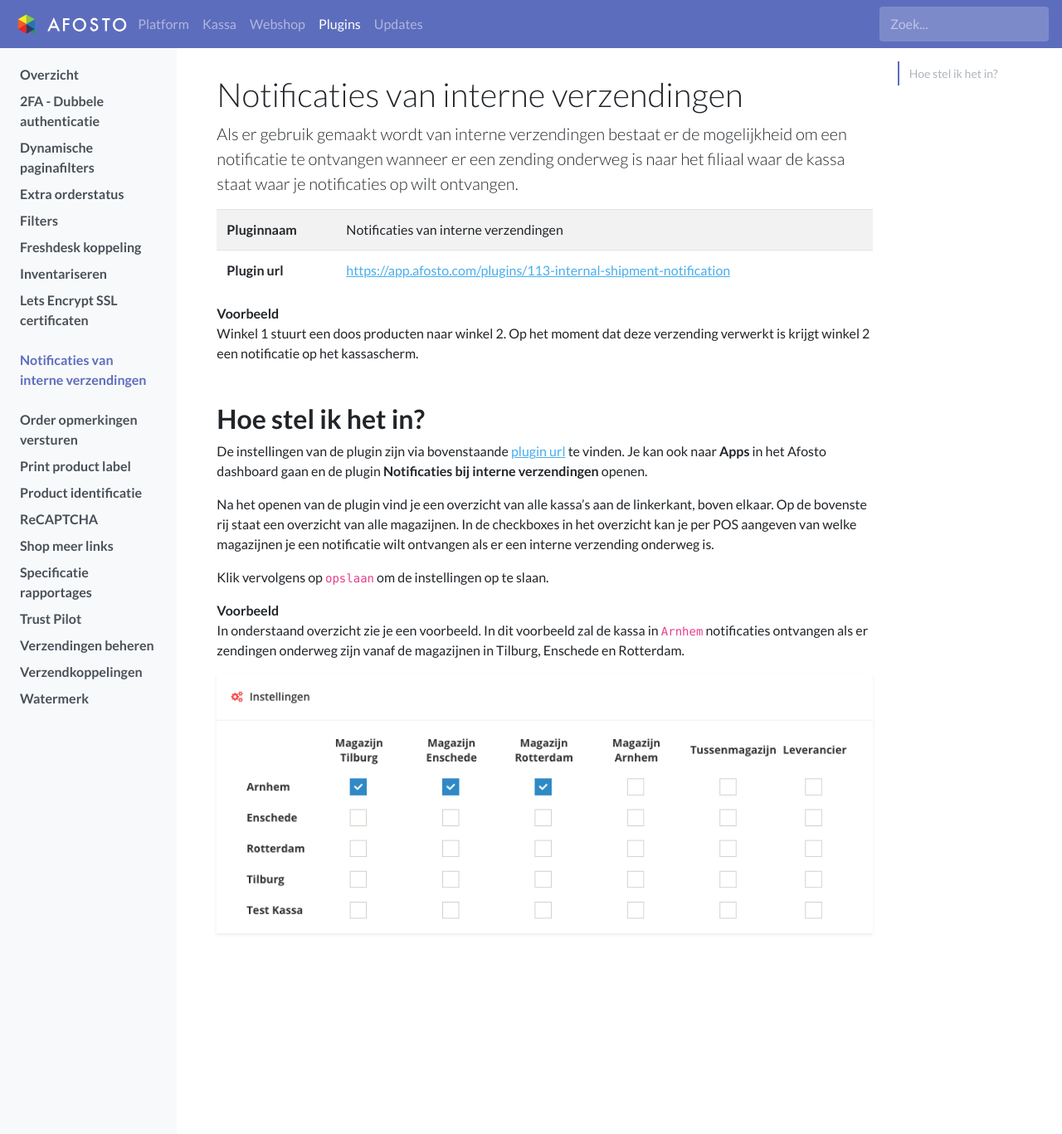
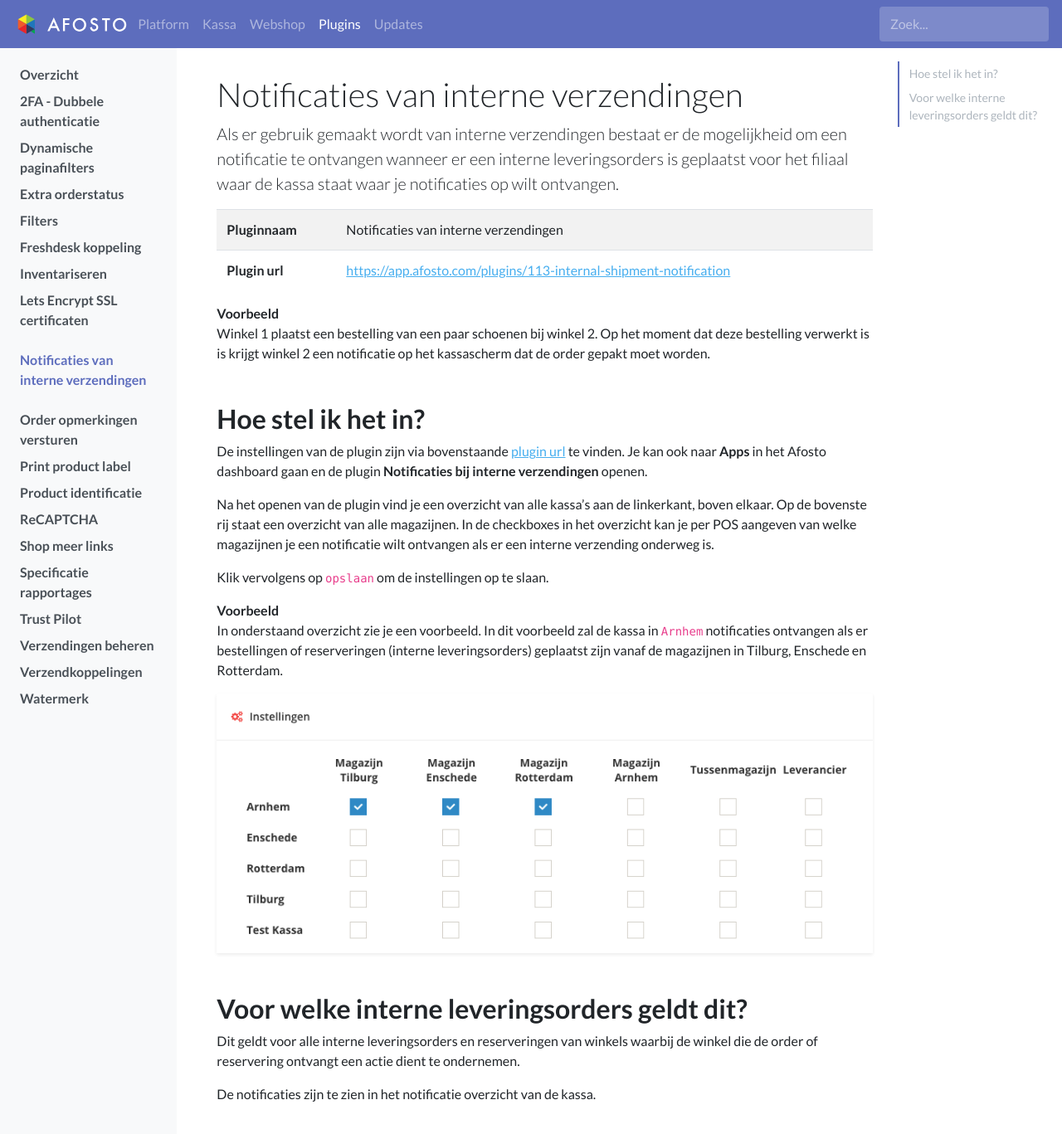
Before and after one commit to afosto/afosto-docs, a Jekyll site: the page built from plugins/notificaties-van-interne-verzendingen.md, in a window 1280 px wide and 1379 px high. Shown: the top 1367 px of the window at 83% size. Built offline with Jekyll 4.4.1, drawn with Linux system fonts in a browser that asks for light colours; a script that is not in the unit is left out.

Commit message:
updated pos notification manual

```diff
--- a/plugins/notificaties-van-interne-verzendingen.md
+++ b/plugins/notificaties-van-interne-verzendingen.md
@@ -1,7 +1,7 @@
 ---
 layout: plugin
 title: Notificaties van interne verzendingen
-description: Als er gebruik gemaakt wordt van interne verzendingen bestaat er de mogelijkheid om een notificatie te ontvangen wanneer er een zending onderweg is naar het filiaal waar de kassa staat waar je notificaties op wilt ontvangen.
+description: Als er gebruik gemaakt wordt van interne verzendingen bestaat er de mogelijkheid om een notificatie te ontvangen wanneer er een interne leveringsorders is geplaatst voor het filiaal waar de kassa staat waar je notificaties op wilt ontvangen.
 plugin_name: Notificaties van interne verzendingen
 plugin_url: "https://app.afosto.com/plugins/113-internal-shipment-notification"
 group: notificaties van interne verzendingen
@@ -11,8 +11,8 @@ redirect_from:
 ---
 
 **Voorbeeld**
-Winkel 1 stuurt een doos producten naar winkel 2.
-Op het moment dat deze verzending verwerkt is krijgt winkel 2 een notificatie op het kassascherm.
+Winkel 1 plaatst een bestelling van een paar schoenen bij winkel 2.
+Op het moment dat deze bestelling verwerkt is is krijgt winkel 2 een notificatie op het kassascherm dat de order gepakt moet worden.
 
 
 ## Hoe stel ik het in?
@@ -28,6 +28,11 @@ Klik vervolgens op `opslaan` om de instellingen op te slaan.
 
 **Voorbeeld**
 In onderstaand overzicht zie je een voorbeeld.
-In dit voorbeeld zal de kassa in `Arnhem` notificaties ontvangen als er zendingen onderweg zijn vanaf de magazijnen in Tilburg, Enschede en Rotterdam.
+In dit voorbeeld zal de kassa in `Arnhem` notificaties ontvangen als er bestellingen of reserveringen (interne leveringsorders) geplaatst zijn vanaf de magazijnen in Tilburg, Enschede en Rotterdam.
 
 ![]({{site.url}}/assets/img/pos-internal-shipment-notifications-1.png){: .shadow-sm.img-fluid }
+
+## Voor welke interne leveringsorders geldt dit?
+Dit geldt voor alle interne leveringsorders en reserveringen van winkels waarbij de winkel die de order of reservering ontvangt een actie dient te ondernemen.
+
+De notificaties zijn te zien in het notificatie overzicht van de kassa.
```
